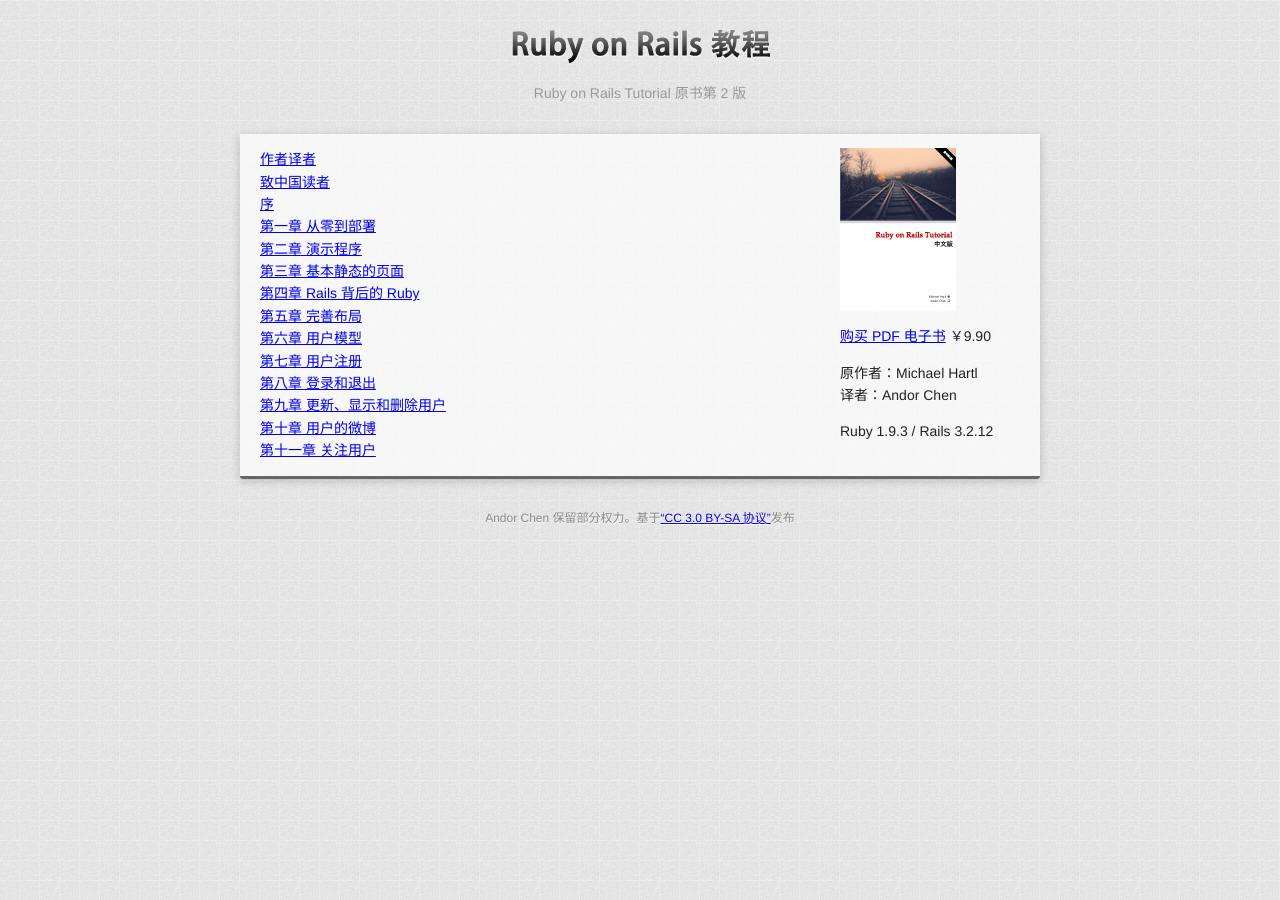
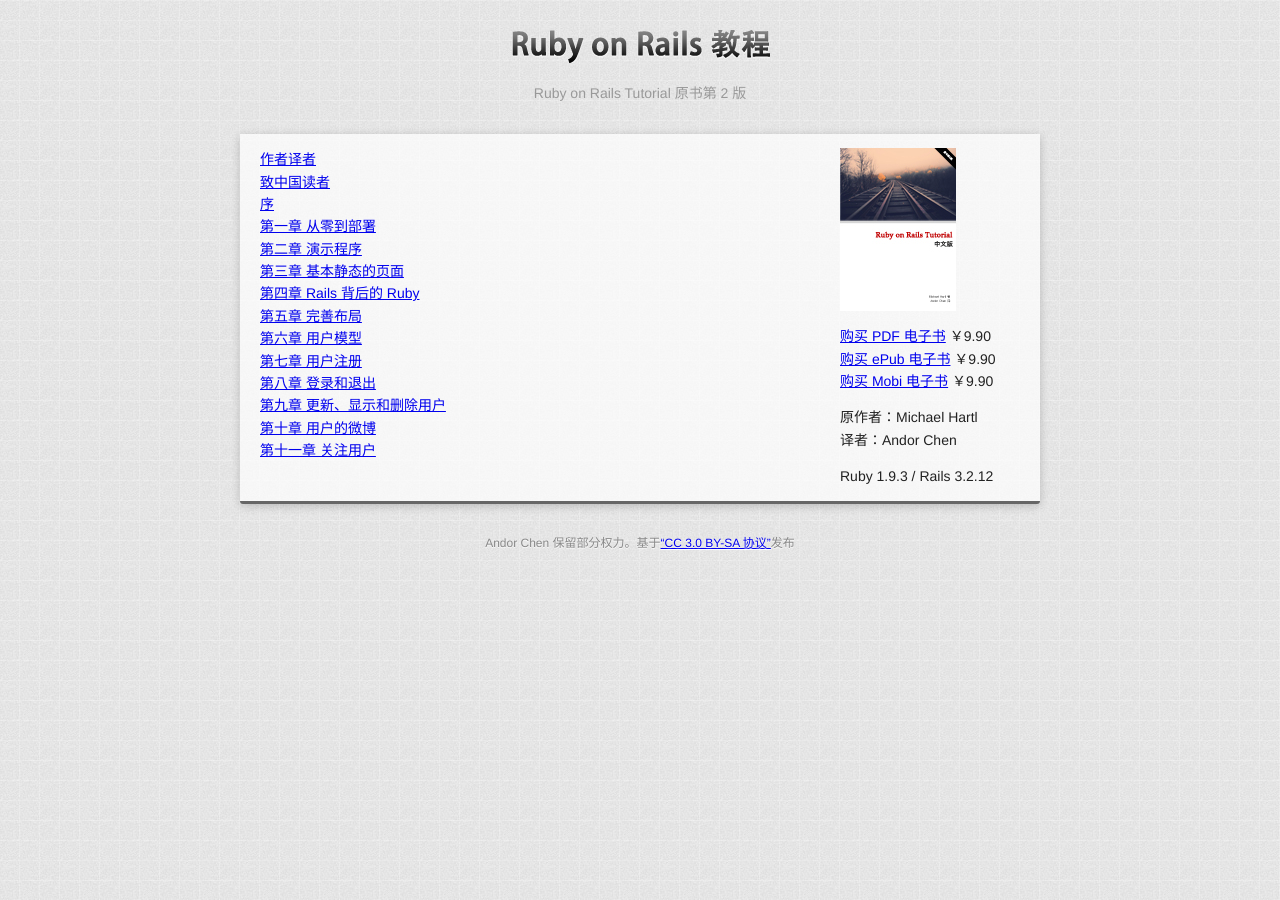
Before and after one commit to AndorChen/rails-tutorial-2nd-cn, a Jekyll site: the page built from index.md, in a window 1280 px wide. Built offline with Jekyll 4.4.1, drawn with Linux system fonts in a browser that asks for light colours; nearby versions of some CDN libraries; library files that are not in the unit come from our copies; Markdown is read by kramdown in place of the engine named in the settings.

Commit message:
add taobao link to epub and mobi ebooks

```diff
--- a/index.md
+++ b/index.md
@@ -23,7 +23,7 @@
 
 <div class="r-info">
 	<p><img src="assets/images/cover.jpg" width="116" height="163" alt="Ruby on Rails 教程" title="Ruby on Rails 教程" /></p>
-	<p><a href="http://item.taobao.com/item.htm?id=17282686017" title="购买 PDF 电子书" target="_blank">购买 PDF 电子书</a> ￥9.90</p>
+	<p><a href="http://item.taobao.com/item.htm?id=17282686017" title="购买 PDF 电子书" target="_blank">购买 PDF 电子书</a> ￥9.90<br/><a href="http://item.taobao.com/item.htm?id=19266423561" title="购买 ePub 电子书" target="_blank">购买 ePub 电子书</a> ￥9.90<br/><a href="http://item.taobao.com/item.htm?id=23139240628" title="购买 Mobi 电子书" target="_blank">购买 Mobi 电子书</a> ￥9.90<br/></p>
 	<p class="authors">原作者：Michael Hartl <br />译者：Andor Chen</p>
 	<p class="versions">Ruby 1.9.3 / Rails 3.2.12</p>
 </div>
```
